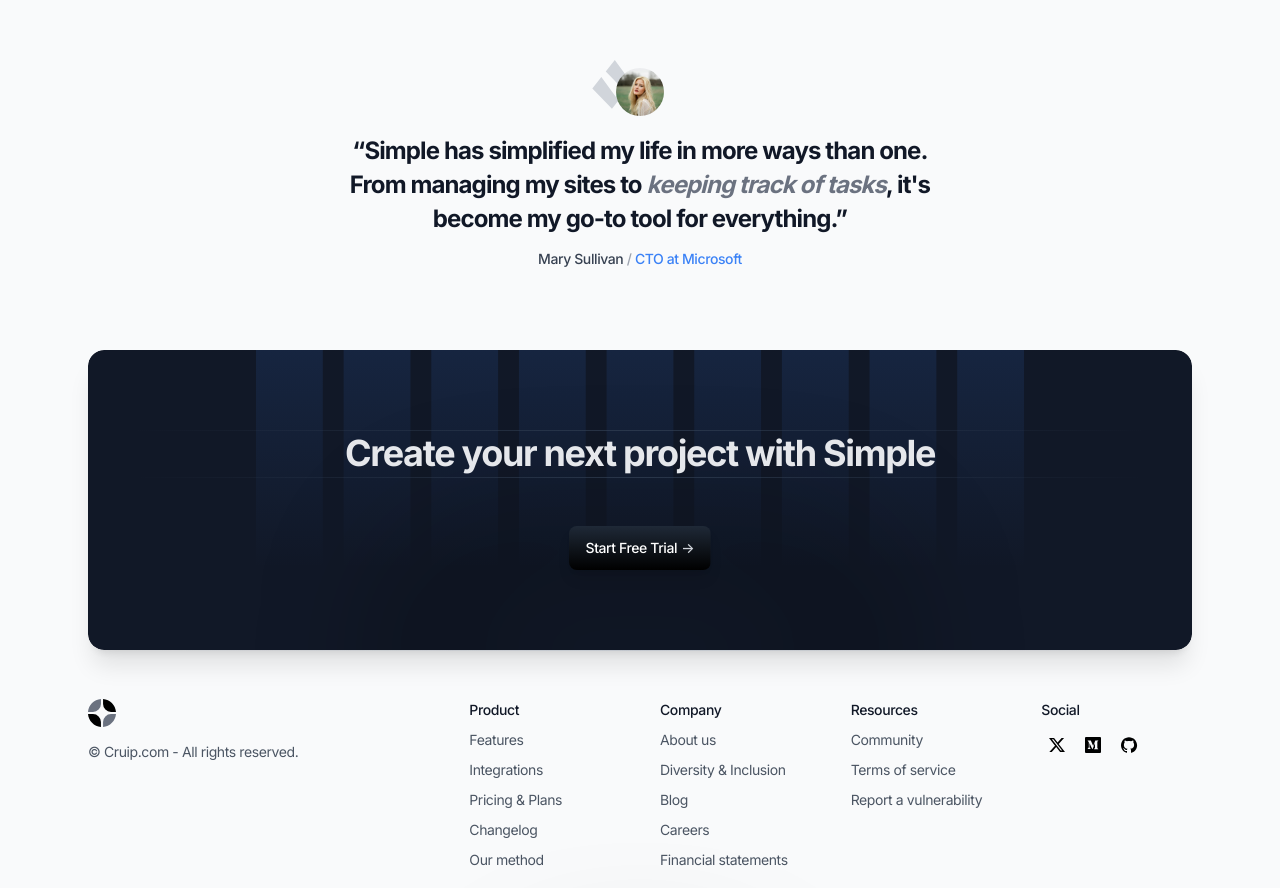
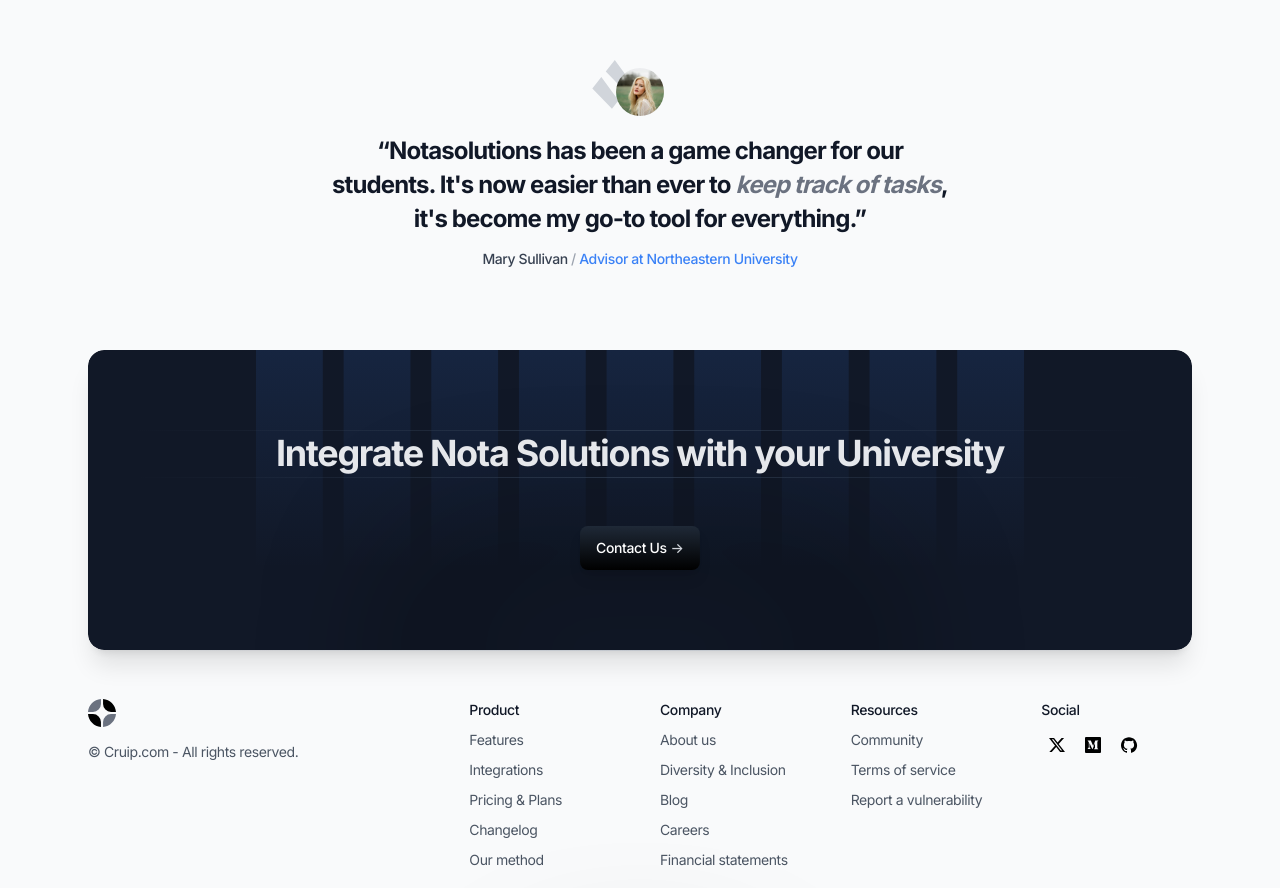
Before and after one commit to AnthonyCampos1234/Avisari, a Next.js app: page / in a window 1280 px wide. Shown: the part 2960-3848 px from the top of the page. Built offline with nearby package versions, Linux system fonts and the light colour scheme; no server answers.

Commit message:
more changes

```diff
--- a/components/cta.tsx
+++ b/components/cta.tsx
@@ -31,7 +31,7 @@ export default function Cta() {
           </div>
           <div className="px-4 py-12 md:px-12 md:py-20">
             <h2 className="mb-6 border-y text-3xl font-bold text-gray-200 [border-image:linear-gradient(to_right,transparent,theme(colors.slate.700/.7),transparent)1] md:mb-12 md:text-4xl">
-              Create your next project with Simple
+              Integrate Nota Solutions with your University
             </h2>
             <div className="mx-auto max-w-xs sm:flex sm:max-w-none sm:justify-center">
               <a
@@ -39,7 +39,7 @@ export default function Cta() {
                 href="#0"
               >
                 <span className="relative inline-flex items-center">
-                  Start Free Trial{" "}
+                  Contact Us{" "}
                   <span className="ml-1 tracking-normal text-gray-300 transition-transform group-hover:translate-x-0.5">
                     -&gt;
                   </span>
--- a/components/features-planet.tsx
+++ b/components/features-planet.tsx
@@ -38,28 +38,28 @@ export default function FeaturesPlanet() {
                   />
                   <div>
                     <Image
-                      className="absolute -left-20 top-16 z-10 animate-[float_4s_ease-in-out_infinite_both] opacity-90 transition-opacity duration-500"
+                      className="absolute -left-32 top-16 z-10 animate-[float_4s_ease-in-out_infinite_both] opacity-90 transition-opacity duration-500"
                       src={Northeastern_Huskies}
                       width={200}
                       height={44}
                       alt="Tag 01"
                     />
                     <Image
-                      className="absolute left-56 top-7 z-10 animate-[float_4s_ease-in-out_infinite_1s_both] opacity-70 transition-opacity duration-500"
+                      className="absolute left-52 top-8 z-10 animate-[float_4s_ease-in-out_infinite_1s_both] opacity-70 transition-opacity duration-500"
                       src={Boston_University_wordmark}
                       width={190}
                       height={44}
                       alt="Tag 02"
                     />
                     <Image
-                      className="absolute -left-10 bottom-24 z-10 animate-[float_4s_ease-in-out_infinite_2s_both] opacity-90 transition-opacity duration-500"
+                      className="absolute -left-38 bottom-24 z-10 animate-[float_4s_ease-in-out_infinite_2s_both] opacity-90 transition-opacity duration-500"
                       src={Harvard_University_logo}
                       width={190}
                       height={44}
                       alt="Tag 03"
                     />
                     <Image
-                      className="absolute bottom-32 left-64 z-10 animate-[float_4s_ease-in-out_infinite_3s_both] opacity-90 transition-opacity duration-500"
+                      className="absolute bottom-32 left-50 z-10 animate-[float_4s_ease-in-out_infinite_3s_both] opacity-90 transition-opacity duration-500"
                       src={MIT_logo}
                       width={170}
                       height={44}
--- a/components/large-testimonial.tsx
+++ b/components/large-testimonial.tsx
@@ -30,16 +30,15 @@ export default function LargeTestimonial() {
               />
             </div>
             <p className="text-2xl font-bold text-gray-900">
-              “Simple has simplified my life in more ways than one. From
-              managing my sites to{" "}
-              <em className="italic text-gray-500">keeping track of tasks</em>,
+              “Notasolutions has been a game changer for our students. It's now easier than ever to{" "}
+              <em className="italic text-gray-500">keep track of tasks</em>,
               it's become my go-to tool for everything.”
             </p>
             <div className="text-sm font-medium text-gray-500">
               <span className="text-gray-700">Mary Sullivan</span>{" "}
               <span className="text-gray-400">/</span>{" "}
               <a className="text-blue-500" href="#0">
-                CTO at Microsoft
+                Advisor at Northeastern University
               </a>
             </div>
           </div>
```
